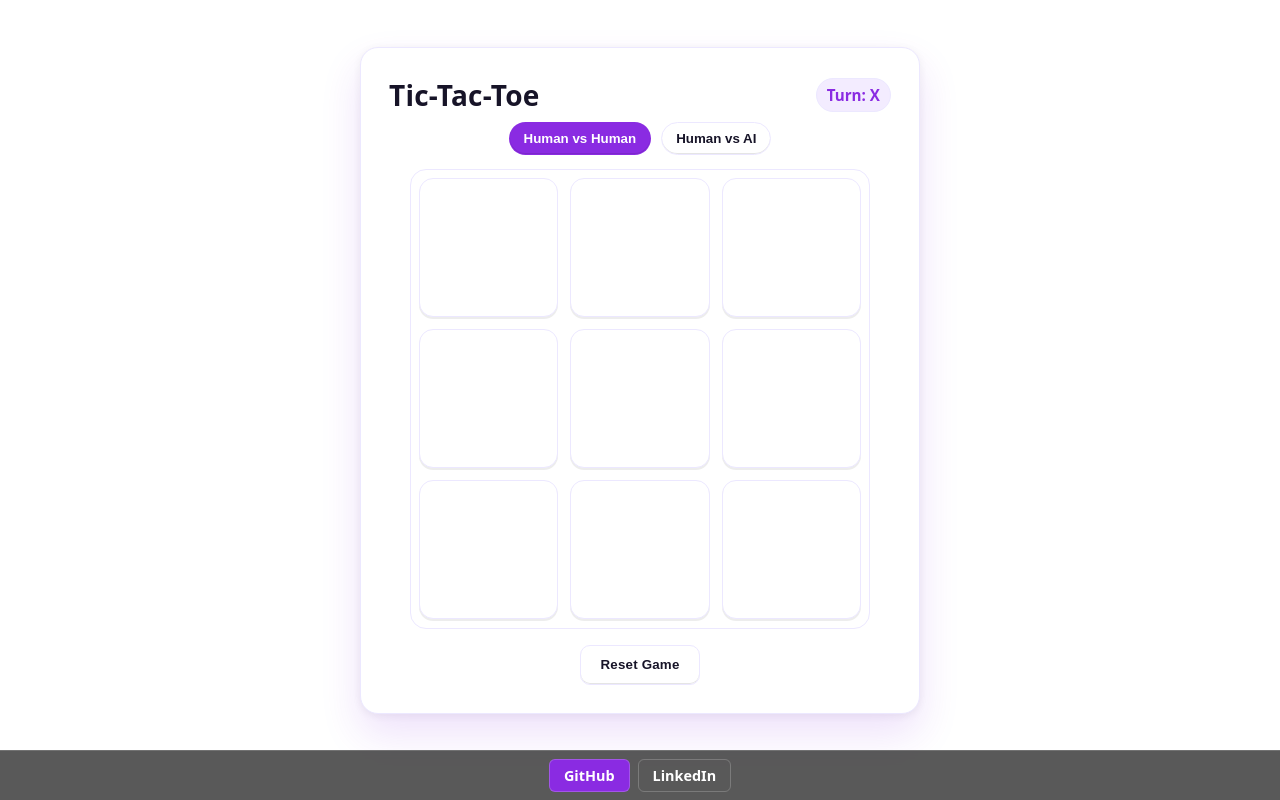
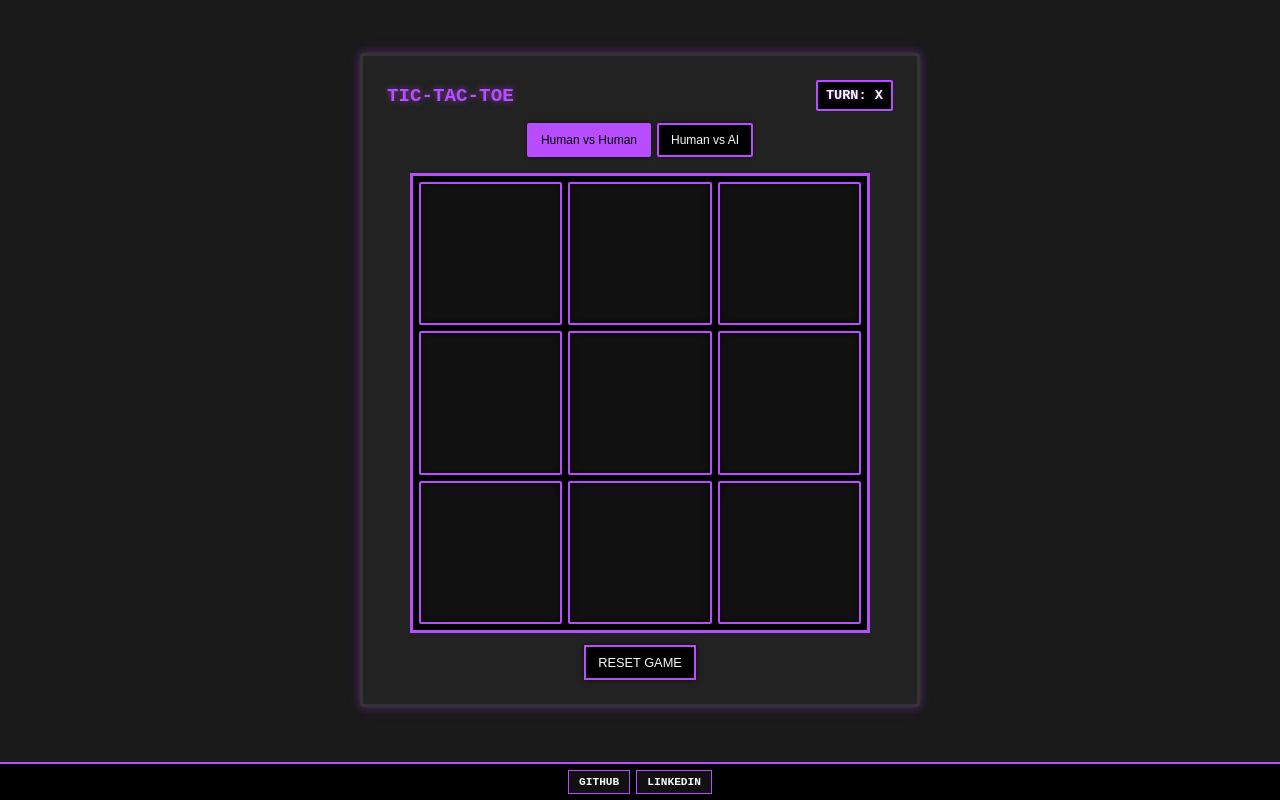
Before and after one commit to umer-exe/PRODIGY_WD_03, a plain HTML site: page index.html in a window 1280 px wide. Drawn offline with Linux system fonts and the light colour scheme.

Commit message:
retro theme 1

```diff
--- a/style.css
+++ b/style.css
@@ -1,20 +1,19 @@
-/* ------------------ Theme & Base ------------------ */
+/* ------------------ Retro Theme & Base ------------------ */
+/* (No imports, uses system monospace for retro look) */
+
 :root{
-  --brand: #8a2be2;          /* purple accent */
-  --brand-600: #7420c5;
-  --brand-soft: #f3ecff;
+  --brand: #b84dff;          /* neon purple accent */
+  --brand-soft: #f3e5ff;
+  --brand-glow: rgba(184, 77, 255, 0.6);
 
-  --bg: #ffffff;
-  --surface: #ffffff;
-  --surface-border:#ece8ff;
+  --bg: #1a1a1a;
+  --surface: #222;
+  --surface-border:#333;
 
-  --text:#171428;
-  --text-sub:#544c74;
+  --text:#f8f8f8;
+  --text-sub:#cfcfcf;
 
-  --divider:#eadcff;
-
-  --shadow-soft: 0 20px 40px rgba(138,43,226,.14), 0 2px 8px rgba(0,0,0,.06);
-  --shadow-press: inset 0 -1px 0 rgba(0,0,0,.1);
+  --shadow-soft: 0 0 8px rgba(184,77,255,.3), 0 0 16px rgba(184,77,255,.15);
 }
 
 *{ box-sizing:border-box; }
@@ -22,180 +21,179 @@ html,body{ height:100%; }
 body{
   margin:0;
   background:var(--bg);
-  font-family: system-ui, -apple-system, Segoe UI, Roboto, "Helvetica Neue",
-               Arial, "Noto Sans", "Liberation Sans", sans-serif;
+  font-family: monospace, system-ui;
+  font-size: 15px; /* slightly bigger than before */
   color:var(--text);
-  -webkit-font-smoothing:antialiased; -moz-osx-font-smoothing:grayscale;
   display:flex; align-items:center; justify-content:center;
-  padding:24px 12px 64px; /* leave space for footer */
+  padding:24px 12px 64px;
+  text-transform: uppercase;
 }
 
 /* ------------------ Layout ------------------ */
 .wrap{
   width:min(96vw, 560px);
   background:var(--surface);
-  border:1px solid var(--surface-border);
-  border-radius:18px;
-  padding:clamp(18px, 3.5vw, 28px);
+  border:3px solid var(--surface-border);
+  border-radius:4px;
+  padding:24px;
   box-shadow:var(--shadow-soft);
   text-align:center;
 }
 
 .top{
   display:flex; align-items:center; justify-content:space-between;
-  margin-bottom:8px;
+  margin-bottom:12px;
 }
 
 .title{
   margin:0;
-  font-size:clamp(22px, 2.2vw, 28px);
-  font-weight:800;
-  letter-spacing:.2px;
-  color:var(--text);
+  font-size:1.2rem; /* bigger */
+  color:var(--brand);
+  text-shadow:0 0 6px var(--brand-glow);
 }
 
 .turn{
-  font-size:.95rem;
-  font-weight:700;
-  color:var(--brand);
-  background:var(--brand-soft);
-  border:1px solid var(--surface-border);
-  padding:6px 10px;
-  border-radius:999px;
+  font-size:0.85rem; /* bigger */
+  font-weight:bold;
+  color:var(--text);
+  background:#000;
+  border:2px solid var(--brand);
+  padding:6px 8px;
+  border-radius:2px;
+  text-shadow:0 0 4px var(--brand-glow);
 }
 
 /* ------------------ Mode switch ------------------ */
 .mode{
-  display:flex; gap:10px; justify-content:center;
-  margin:8px 0 14px;
+  display:flex; gap:6px; justify-content:center;
+  margin:12px 0 16px;
 }
 .seg{
-  border:1px solid var(--surface-border);
-  background:#fff;
+  border:2px solid var(--brand);
+  background:#000;
   color:var(--text);
-  padding:8px 14px;
-  border-radius:999px;
-  font-weight:700;
+  padding:8px 12px;
+  font-size:0.75rem; /* bigger */
+  border-radius:2px;
   cursor:pointer;
-  transition: filter .15s ease, box-shadow .15s ease;
-  box-shadow: var(--shadow-press);
+  transition:filter .15s ease, box-shadow .15s ease;
+  box-shadow:0 0 4px rgba(0,0,0,.5);
 }
-.seg:hover{ filter:brightness(1.02); }
+.seg:hover{ filter:brightness(1.2); }
 .seg.selected{
   background:var(--brand);
-  color:#fff;
-  border-color:transparent;
+  color:#000;
+  text-shadow:none;
 }
 
-/* ------------------ Board (locked sizing) ------------------ */
+/* ------------------ Board ------------------ */
 .board{
   width:min(86vw, 460px);
-  aspect-ratio:1/1;                   /* overall board is a perfect square */
+  aspect-ratio:1/1;
   margin-inline:auto;
   display:grid;
   grid-template-columns:repeat(3, 1fr);
-  grid-template-rows:repeat(3, 1fr);  /* <-- ensures rows never resize */
-  gap:12px;
-  padding:8px;
-  background:#fff;
-  border:1px solid var(--surface-border);
-  border-radius:16px;
+  grid-template-rows:repeat(3, 1fr);
+  gap:6px;
+  background:#000;
+  padding:6px;
+  border:3px solid var(--brand);
 }
 
 .cell{
-  min-width:0;
-  min-height:0;
-  aspect-ratio:1/1;                   /* each cell stays square */
-  padding:0;                          /* no default button padding */
-  border:1px solid var(--surface-border);
-  border-radius:14px;
-  background:#fff;
+  aspect-ratio:1/1;
+  background:#111;
+  border:2px solid var(--brand);
+  border-radius:2px;
   display:flex; align-items:center; justify-content:center;
-  font-size:clamp(32px, 8vw, 56px);
-  line-height:1;                      /* no vertical growth */
-  font-weight:800;
+  font-size:clamp(36px, 9vw, 64px); /* bigger */
+  font-weight:700;
   color:var(--text);
   cursor:pointer;
-  box-shadow:0 2px 0 rgba(0,0,0,.07);
-  transition: background-color .16s ease, box-shadow .16s ease;
+  box-shadow:inset 0 0 6px rgba(0,0,0,.7);
+  transition: background-color .2s ease, box-shadow .2s ease;
 }
-.cell:hover{ background:#faf7ff; }
+.cell:hover{
+  background:#222;
+  box-shadow:0 0 10px var(--brand-glow);
+}
 .cell:focus-visible{
   outline:0;
-  box-shadow:0 0 0 3px var(--brand-soft);
+  box-shadow:0 0 10px var(--brand-glow);
 }
 
 /* ------------------ Controls ------------------ */
 .controls{
-  display:flex; gap:10px; justify-content:center; align-items:center;
-  margin-top:16px;
+  display:flex; gap:8px; justify-content:center;
+  margin-top:12px;
 }
 
 .btn{
-  min-width:120px;
-  height:40px;
-  padding:0 16px;
-  border-radius:10px;
-  border:1px solid var(--surface-border);
+  min-width:110px;
+  padding:8px 12px; /* slightly taller */
+  background:#000;
+  border:2px solid var(--brand);
+  color:var(--text);
+  font-size:0.8rem; /* bigger */
   cursor:pointer;
-  font-weight:800;
-  letter-spacing:.2px;
-  transition: filter .18s ease, box-shadow .18s ease;
+  box-shadow:0 0 6px rgba(0,0,0,.6);
+  text-transform:uppercase;
+  transition:filter .15s ease, transform .05s ease;
 }
+.btn:hover{ filter:brightness(1.2); }
+.btn:active{ transform:translateY(1px); }
 
 .primary{
   background:var(--brand);
-  color:#fff;
-  border-color:transparent;
-  box-shadow:0 2px 0 rgba(31,17,64,.2);
+  color:#000;
+  font-weight:bold;
 }
-.primary:hover{ filter:brightness(1.05); }
+.primary:hover{ filter:brightness(1.1); }
 
 .ghost{
-  background:#fff; color:var(--text);
-  box-shadow: var(--shadow-press);
+  background:#000;
+  color:var(--text);
 }
-.ghost:hover{ filter:brightness(1.02); }
 
 /* ------------------ Result banner ------------------ */
 .banner{
-  margin-top:16px;
-  background:#fff;
-  border:1px solid var(--surface-border);
-  border-radius:12px;
-  padding:10px 14px;
-  box-shadow:var(--shadow-press);
+  margin-top:14px;
+  background:#000;
+  border:2px solid var(--brand);
+  padding:10px 12px;
+  border-radius:2px;
+  box-shadow:0 0 6px var(--brand-glow);
 }
 .banner p{
   margin:0;
-  font-weight:800;
-  color:var(--text-sub);
+  font-weight:bold;
+  font-size:0.85rem; /* bigger */
+  color:var(--text);
+  text-shadow:0 0 3px var(--brand-glow);
 }
 
 /* ------------------ Footer strip ------------------ */
 .social-footer{
   position:fixed; left:0; bottom:0; width:100%;
-  background:rgba(0,0,0,.65);
-  display:flex; justify-content:center; gap:8px;
-  padding:8px 0;
-  backdrop-filter: blur(6px);
-  border-top:1px solid rgba(255,255,255,.15);
-  z-index:10;
+  background:#000;
+  display:flex; justify-content:center; gap:6px;
+  padding:6px 0;
+  border-top:2px solid var(--brand);
 }
 .social-btn{
-  text-decoration:none; font-weight:800; font-size:.9rem;
-  padding:6px 14px; border-radius:6px;
-  border:1px solid rgba(255,255,255,.2);
-  transition:transform .2s ease, filter .2s ease;
+  text-decoration:none; font-weight:bold; font-size:0.7rem; /* bigger */
+  padding:5px 10px;
+  background:#111;
+  border:1px solid var(--brand);
+  color:var(--text);
+  transition:filter .2s ease;
 }
-.github-btn{ background:#8a2be2; color:#fff; }
-.linkedin-btn{ background:transparent; color:#fff; }
-.social-btn:hover{ transform:translateY(-2px); filter:brightness(1.1); }
+.social-btn:hover{ filter:brightness(1.3); }
 
-/* ------------------ Responsive tweaks ------------------ */
+/* ------------------ Responsive ------------------ */
 @media (max-width:420px){
-  .btn{ min-width:110px; }
-  .seg{ padding:7px 12px; }
+  .btn{ min-width:90px; font-size:0.7rem; }
+  .seg{ font-size:0.7rem; }
 }
 @media (prefers-reduced-motion: reduce){
   *{ transition:none !important; }
```
